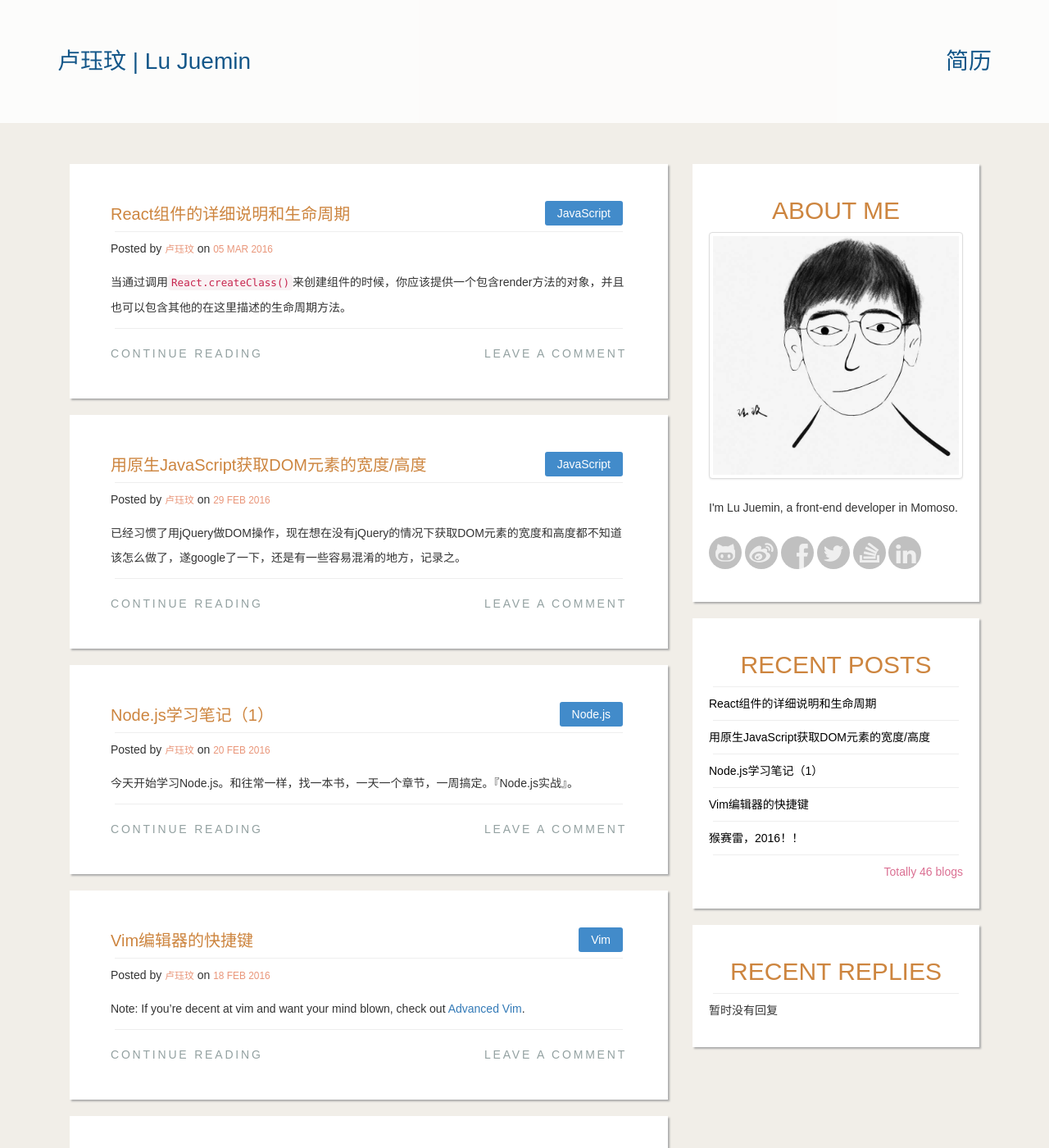
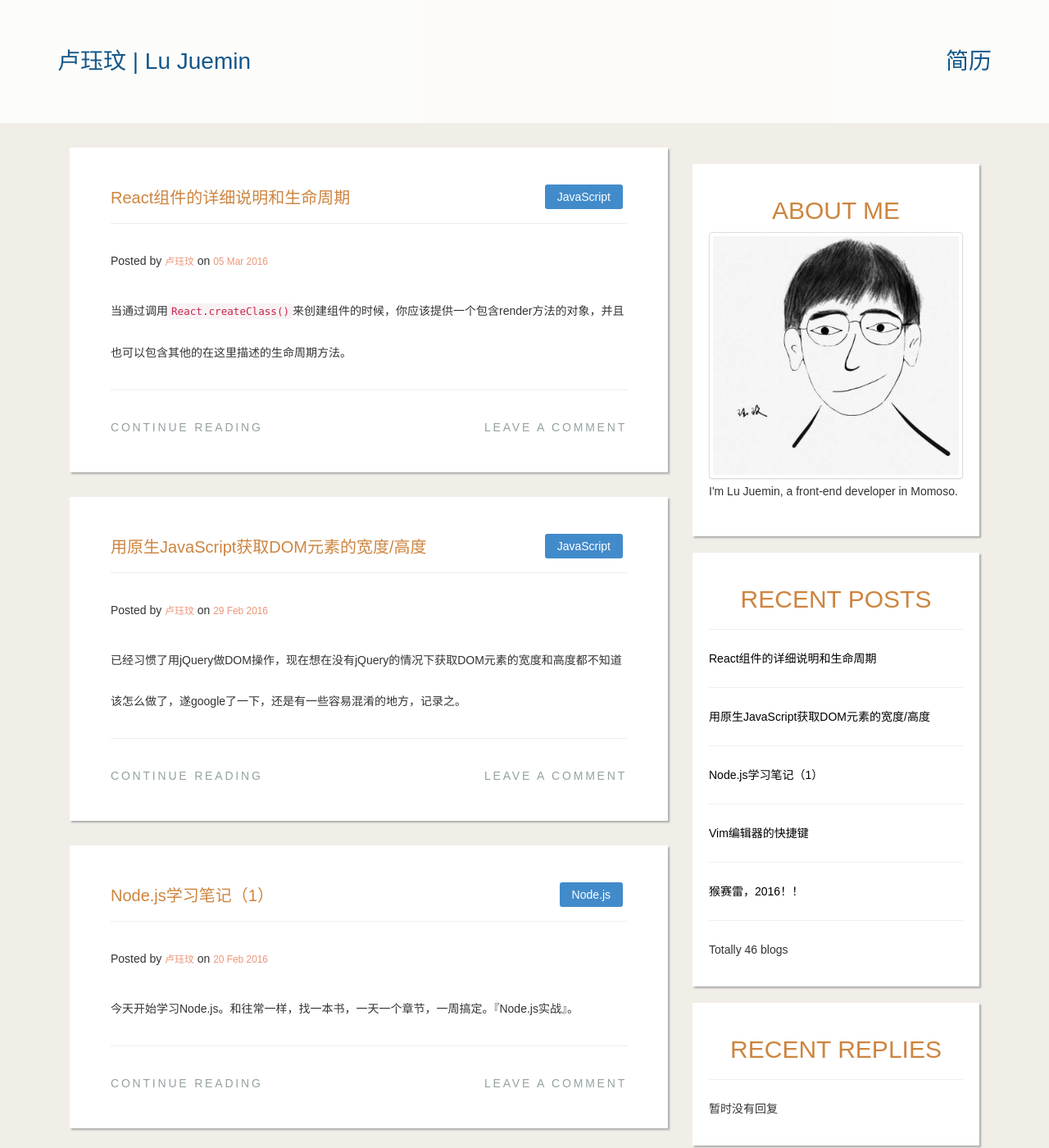
Before and after one commit to juemin90/juemin90.github.io, a Jekyll site: the page built from index.html, in a window 1280 px wide and 1400 px high. Shown: the whole window at 82% size. Built offline with Jekyll 4.4.1, drawn with Linux system fonts in a browser that asks for light colours; nearby versions of some CDN libraries; the list of posts is cut into pages by our own code; comment, search, counter and statistics services are not loaded.

Commit message:
fix: use sass

```diff
--- a/_layouts/default.html
+++ b/_layouts/default.html
@@ -7,7 +7,7 @@
   <link rel="stylesheet" href="http://cdn.bootcss.com/bootstrap/3.2.0/css/bootstrap-theme.min.css">
   <script src="http://cdn.bootcss.com/jquery/1.11.1/jquery.min.js"></script>
   <script src="http://cdn.bootcss.com/bootstrap/3.2.0/js/bootstrap.min.js"></script>
-	<link rel="stylesheet" href="/css/public.css">
+	<link rel="stylesheet" href="/css/style.css">
 	<link rel="stylesheet" href="/css/duoshuo.css">
   <link type="image/x-icon" rel="shortcut icon" href="/../im/ljm.ico" />
 	<title>{{page.title}}</title>
@@ -34,7 +34,7 @@
 		<div class="panel">
 			<div class="container">
 				<div class="col-md-12 content">
-					<section class="holder blog">
+					<div class="holder blog">
 						<div class="header">
 							<a href="{{ site.baseurl }}{{post.url}}">
 		                        <h1>{{ page.title }}</h1>
@@ -65,7 +65,7 @@
                             <div class='clearfix'></div>
                         </div>
                         <hr/>
-					</section>
+					</div>
 				</div>
 			</div>
 		</div>
--- /dev/null
+++ b/css/style.css
@@ -0,0 +1,152 @@
+@charset "UTF-8";
+html {
+  height: 100%; }
+  html body {
+    font-family: Microsoft JhengHei, Microsoft YaHei,'宋体' ,sans-serif;
+    height: 100%; }
+    html body a {
+      text-decoration: nonek; }
+    html body a:hover {
+      text-decoration: none; }
+    html body header {
+      position: fixed;
+      height: 150px;
+      width: 100%;
+      line-height: 150px;
+      background-color: white;
+      background-color: rgba(255, 255, 255, 0.8);
+      overflow: hidden;
+      transition: all 300ms ease;
+      -webkit-transition: all 300ms ease;
+      -moz-transition: all 300ms ease;
+      -o-transition: all 300ms ease;
+      -ms-transition: all 300ms ease;
+      z-index: 1; }
+      html body header a {
+        font-size: 2em;
+        color: #145789; }
+      html body header span {
+        float: right; }
+      html body header.scrolled {
+        height: 50px;
+        line-height: 50px; }
+    html body .innerContent .panel {
+      padding-top: 180px;
+      background-color: #f1eee8;
+      position: relative; }
+    html body .innerContent .panel_blog {
+      padding-top: 180px;
+      width: 100%;
+      background-color: #f1eee8;
+      position: relative;
+      line-height: 30px; }
+      html body .innerContent .panel_blog .content .holder.blog-list {
+        margin-bottom: 30px;
+        padding: 30px 50px 30px 50px;
+        background-color: white;
+        box-shadow: 2px 2px 2px #aaa;
+        line-height: 50px; }
+      html body .innerContent .panel_blog .content .holder.blog {
+        margin: 20px 0;
+        background-color: white;
+        box-shadow: 2px 2px 2px #aaa;
+        padding: 30px 50px;
+        line-height: 30px; }
+      html body .innerContent .panel_blog .content .holder .post-label {
+        line-height: 30px;
+        background-color: #428BCA;
+        padding: 0 15px;
+        float: right;
+        border-radius: 3px;
+        color: white;
+        position: absolute;
+        top: -5px;
+        right: 5px; }
+      html body .innerContent .panel_blog .content .holder .header {
+        position: relative; }
+        html body .innerContent .panel_blog .content .holder .header h1 {
+          color: peru;
+          font-size: 20px; }
+        html body .innerContent .panel_blog .content .holder .header small {
+          color: darksalmon; }
+      html body .innerContent .panel_blog .content .holder .footer {
+        line-height: 50px; }
+        html body .innerContent .panel_blog .content .holder .footer a {
+          color: #93a1a1;
+          transition: 300ms linear;
+          -webkit-transition: 300ms linear;
+          -moz-transition: 300ms linear;
+          -o-transition: 300ms linear;
+          -ms-transition: 300ms linear; }
+          html body .innerContent .panel_blog .content .holder .footer a:hover {
+            color: darkslategray; }
+      html body .innerContent .panel_blog .content .holder .read-more {
+        letter-spacing: 0.2em;
+        text-transform: uppercase;
+        float: left; }
+      html body .innerContent .panel_blog .content .holder .social-widget-holder {
+        letter-spacing: 0.2em;
+        float: right;
+        text-transform: uppercase; }
+      html body .innerContent .panel_blog .aside h2 {
+        color: peru;
+        text-transform: uppercase;
+        text-align: center; }
+      html body .innerContent .panel_blog .aside a {
+        color: black;
+        transition: 200ms linear;
+        -webkit-transition: 200ms linear;
+        -o-transition: 200ms linear;
+        -moz-transition: 200ms linear;
+        -ms-transition: 200ms linear; }
+        html body .innerContent .panel_blog .aside a:hover {
+          color: silver; }
+      html body .innerContent .panel_blog .aside .aside-holder {
+        margin: 20px 0;
+        background-color: #ffffff;
+        box-shadow: 2px 2px 2px #aaa;
+        padding: 20px; }
+        html body .innerContent .panel_blog .aside .aside-holder .recent-posts p {
+          text-align: right;
+          color: palevioletred; }
+        html body .innerContent .panel_blog .aside .aside-holder .about-me p {
+          margin-top: 20px; }
+        html body .innerContent .panel_blog .aside .aside-holder .about-me .social {
+          display: inline-block;
+          height: 40px;
+          width: 40px;
+          border-radius: 40px;
+          background-color: silver;
+          cursor: pointer;
+          background-image: url(../im/social.png);
+          transition: all 300ms linear; }
+          html body .innerContent .panel_blog .aside .aside-holder .about-me .social:hover {
+            border-radius: 10px; }
+          html body .innerContent .panel_blog .aside .aside-holder .about-me .social .github {
+            background-position: 80px 40px; }
+          html body .innerContent .panel_blog .aside .aside-holder .about-me .social .weibo {
+            background-position: 80px 0; }
+          html body .innerContent .panel_blog .aside .aside-holder .about-me .social .facebook {
+            background-position: 200px 0; }
+          html body .innerContent .panel_blog .aside .aside-holder .about-me .social .twitter {
+            background-position: 240px 0; }
+          html body .innerContent .panel_blog .aside .aside-holder .about-me .social .stackoverflow {
+            background-position: 40px 40px; }
+          html body .innerContent .panel_blog .aside .aside-holder .about-me .social .linkedin {
+            background-position: 120px 0; }
+    html body .innerContent .resume ul, html body .innerContent .resume ol, html body .innerContent .resume li {
+      margin: 0;
+      padding: 0; }
+    html body .innerContent .resume .resume_profile {
+      text-align: center; }
+      html body .innerContent .resume .resume_profile img {
+        width: 200px;
+        height: 200px; }
+      html body .innerContent .resume .resume_profile .resume_subtitle {
+        color: silver; }
+    html body footer {
+      height: 50px;
+      line-height: 50px;
+      text-align: center; }
+
+/*# sourceMappingURL=style.css.map */
--- a/cv/index.html
+++ b/cv/index.html
@@ -9,7 +9,7 @@
     <script src="http://cdn.bootcss.com/bootstrap/3.2.0/js/bootstrap.min.js"></script>
     <link href="http://vjs.zencdn.net/5.0.0/video-js.css" rel="stylesheet">
     <link href="http://code.ionicframework.com/ionicons/2.0.1/css/ionicons.min.css" rel="stylesheet">
-    <link rel="stylesheet" href="/css/public.css"/>
+    <link rel="stylesheet" href="/css/style.css"/>
     <link type="image/x-icon" rel="shortcut icon" href="../im/ljm.ico" />
     <title>卢珏玟的博客</title>
     <script>
--- a/index.html
+++ b/index.html
@@ -11,8 +11,8 @@
     <link rel="stylesheet" href="http://cdn.bootcss.com/bootstrap/3.2.0/css/bootstrap-theme.min.css">
     <script src="http://cdn.bootcss.com/jquery/1.11.1/jquery.min.js"></script>
     <script src="http://cdn.bootcss.com/bootstrap/3.2.0/js/bootstrap.min.js"></script>
-    <link rel="stylesheet" href="/css/public.css">
-    <link rel="stylesheet" href="/../css/public.css">
+    <link rel="stylesheet" href="/css/style.css">
+    <link rel="stylesheet" href="/../css/style.css">
     <link type="image/x-icon" rel="shortcut icon" href="/im/ljm.ico" />
     <title>{{ page.title }}</title>
     <script>
@@ -37,7 +37,7 @@
       <div class="container">
           <div class="col-md-8 content">
               {% for post in paginator.posts %}
-              <article class="holder blog">
+              <div class="holder blog-list">
                   <div class="header">
                       <a href="{{ site.baseurl }}{{post.url}}">
                           <h1>{{ post.title }}</h1>
@@ -63,7 +63,7 @@
                       </div>
                       <div class="clearfix"></div>
                   </div>
-              </article>
+              </div>
           {% endfor %}
           <nav>
             <ul class="pager">
```
Also changed, not shown: css/style.scss (added, +209 -0 lines), 1 other file.
